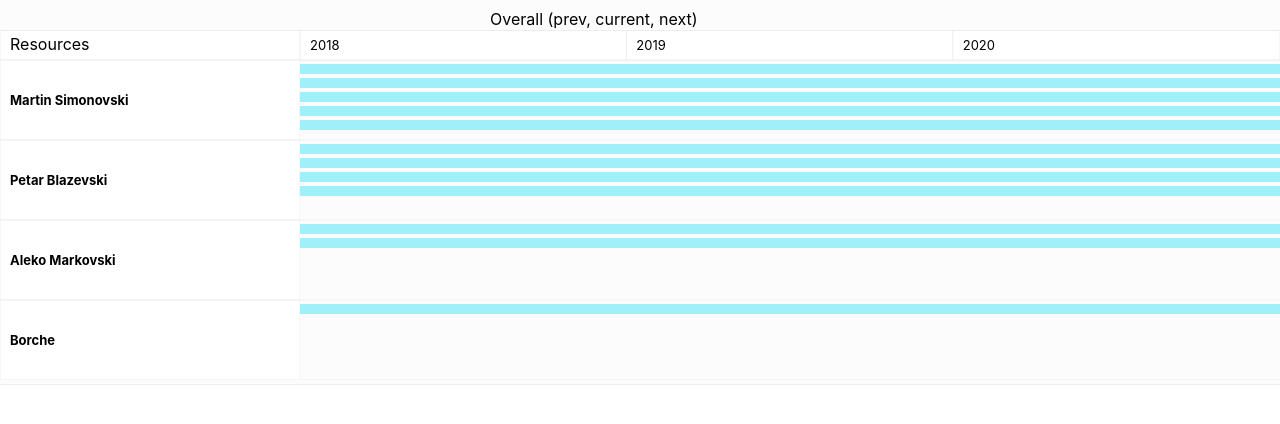
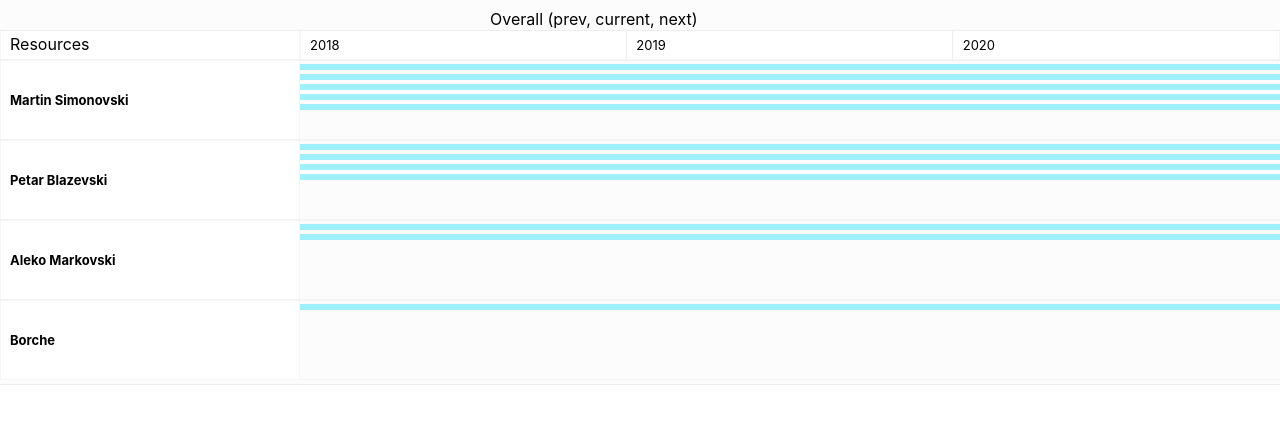
Before and after one commit to martinsimonovski/react-d3-test, a React (Create React App) app: page / in a window 1280 px wide. Shown: the top 424 px of the page. Built offline with nearby package versions, Linux system fonts and the light colour scheme.

Commit message:
bettter structure for drawing bars

```diff
--- a/src/components/Bars.js
+++ b/src/components/Bars.js
@@ -1,29 +1,27 @@
-import React from 'react';
+import React from "react";
 
 const GridRow = row => {
-  const { width, rowHeight, i, headerHeight } = row;
+  const { width, rowHeight, parentY, projects } = row;
 
-  const marginTopAndBottom = 4;
-  const barPadding = 4;
-  let barHeight = (rowHeight - marginTopAndBottom * 2) / row.projects.length;
-  barHeight -= barPadding;
-  barHeight = barHeight > 10 ? 10 : barHeight;
+  const count = projects.length;
+  const paddingTop = 4;
+  let height = (rowHeight - paddingTop * count) / count;
+  height = height > 10 ? 10 : height;
 
   return (
     <g>
-      {row.projects &&
-        row.projects.map((p, index) => {
-          const parentY = rowHeight * i + headerHeight + marginTopAndBottom;
-          const barY = parentY + (barPadding * index + barHeight * index);
+      {projects &&
+        projects.map((p, index) => {
+          const y = parentY + height * index;
 
           return (
             <rect
-              key={`${i}${index}`}
+              key={`${index}${p.id}`}
               x={0}
-              y={barY}
+              y={y + paddingTop}
               width={width}
-              height={barHeight}
-              fill={'#A0F0FA'}
+              height={height - paddingTop}
+              fill={"#A0F0FA"}
             />
           );
         })}
@@ -32,12 +30,24 @@ const GridRow = row => {
 };
 
 export const Bars = props => {
-  const { rows } = props;
+  const { rows, rowHeight, headerHeight } = props;
 
   return (
     <g>
       {rows &&
-        rows.map((r, i) => <GridRow key={r.id} {...props} {...r} i={i} />)}
+        rows.map((r, i) => {
+          const parentY = rowHeight * i + headerHeight;
+          return (
+            <GridRow
+              key={r.id}
+              {...r}
+              parentY={parentY}
+              projects={r.projects}
+              rowHeight={rowHeight}
+              width={props.width} // temp
+            />
+          );
+        })}
     </g>
   );
 };
```
Also changed, not shown: src/components/Timeline.js (+4 -4 lines).
